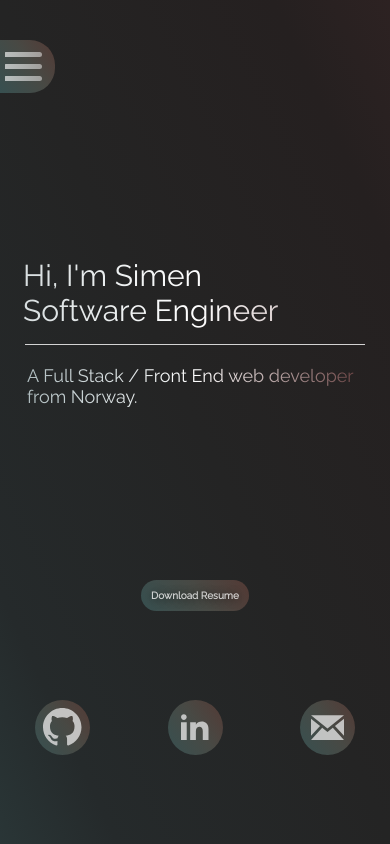
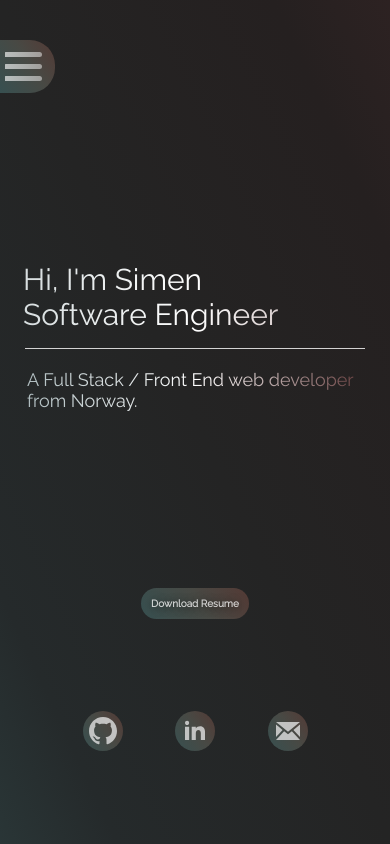
Before and after one commit to SimenMH/portfolio-website, a React (Create React App) app: page / in a window 390 px wide. Built offline with nearby package versions, Linux system fonts and the light colour scheme.

Commit message:
fix: Update class names in Home styles.css

```diff
--- a/src/screens/Home/styles.css
+++ b/src/screens/Home/styles.css
@@ -102,11 +102,11 @@
     font-size: 18px;
   }
 
-  .some-links {
+  .home-links-container {
     width: 400px;
   }
 
-  .link-icon {
+  .home-links-container .link-icon {
     width: 65px;
     height: 65px;
   }
@@ -139,11 +139,11 @@
     font-size: 12px;
   }
 
-  .some-links {
+  .home-links-container {
     width: 225px;
   }
 
-  .link-icon {
+  .home-links-container .link-icon {
     width: 40px;
     height: 40px;
   }
```
